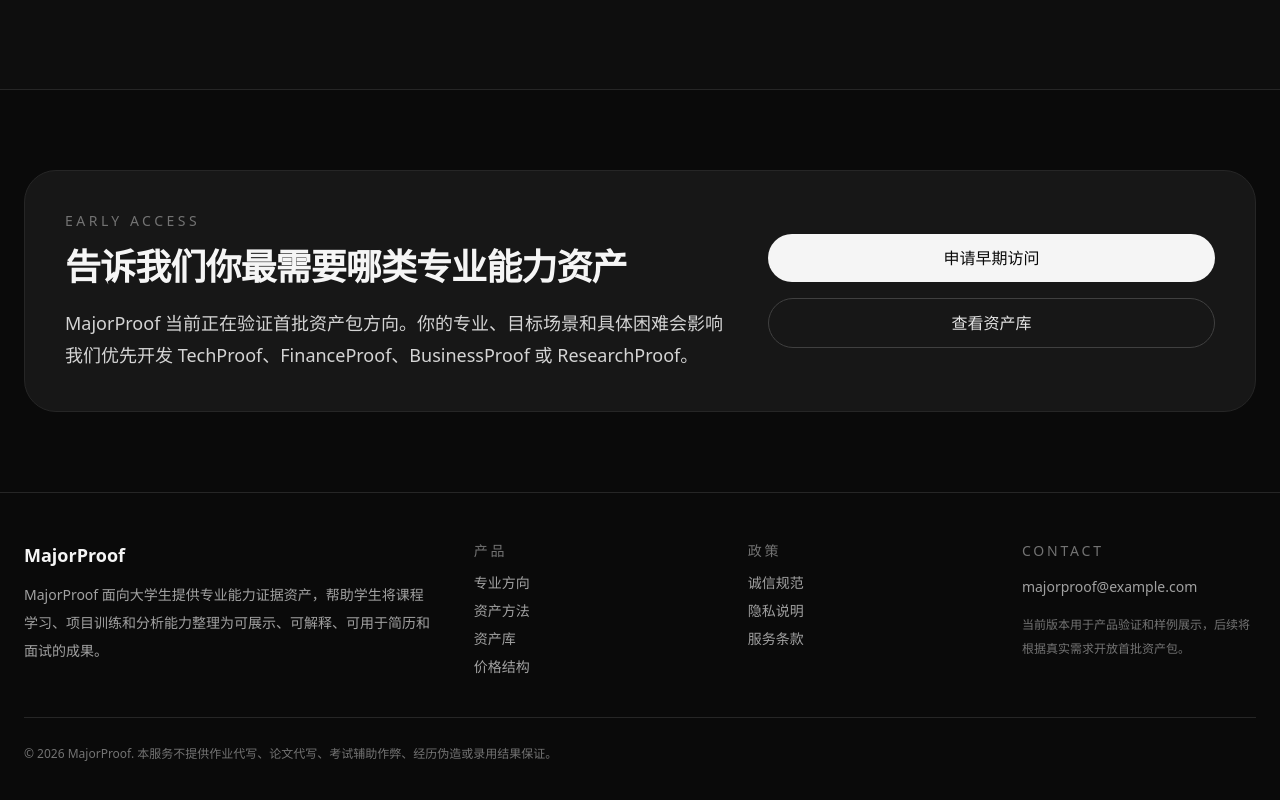
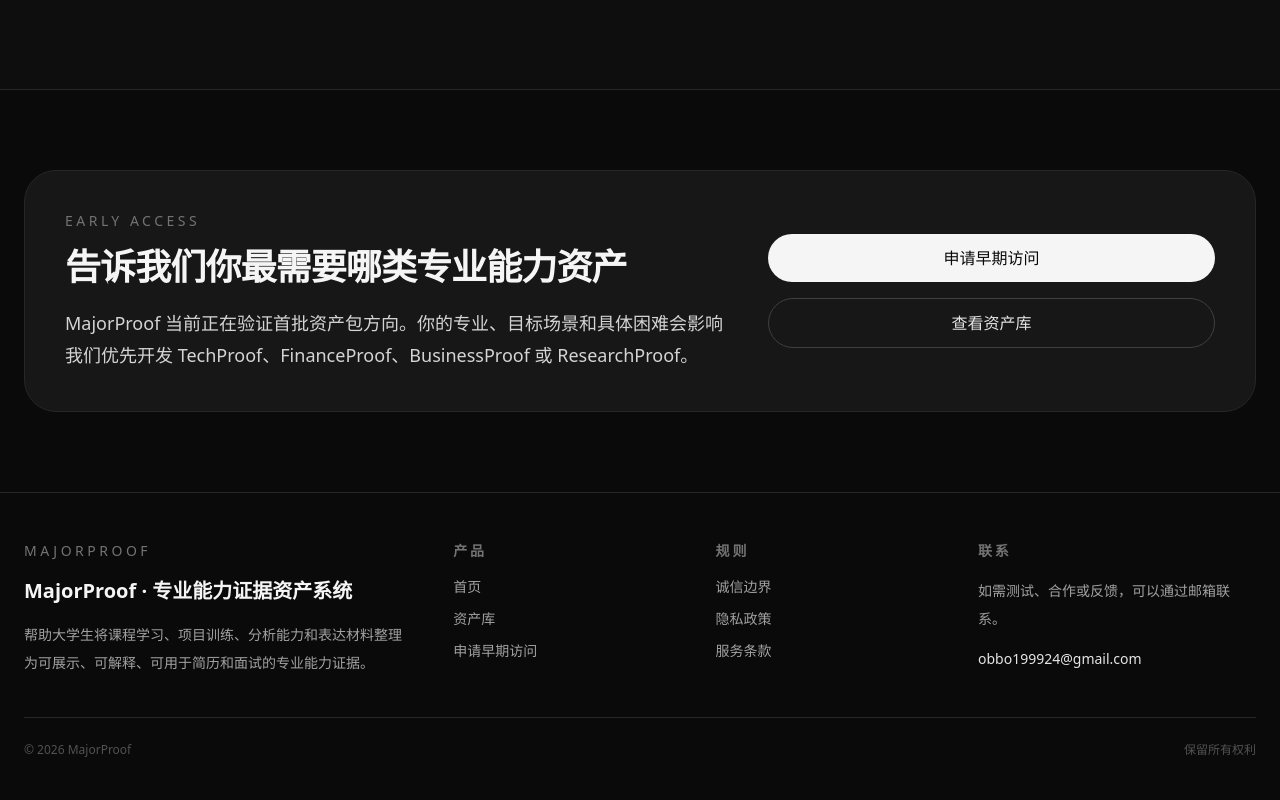
Before and after one commit to Acthelion/majorproof-web, a Next.js app: page / in a window 1280 px wide. Shown: the part 4213-5013 px from the top of the page. Built offline with nearby package versions, Linux system fonts and the light colour scheme.

Commit message:
Update public contact email

```diff
--- a/src/components/PublicFooter.tsx
+++ b/src/components/PublicFooter.tsx
@@ -2,93 +2,149 @@ type PublicFooterProps = {
   locale: "zh" | "en";
 };
 
+const contactEmail = "obbo199924@gmail.com";
+
 export default function PublicFooter({ locale }: PublicFooterProps) {
   const isZh = locale === "zh";
 
+  const footerCopy = isZh
+    ? {
+        brandLine: "MajorProof · 专业能力证据资产系统",
+        description:
+          "帮助大学生将课程学习、项目训练、分析能力和表达材料整理为可展示、可解释、可用于简历和面试的专业能力证据。",
+        productTitle: "产品",
+        legalTitle: "规则",
+        contactTitle: "联系",
+        home: "首页",
+        assets: "资产库",
+        requestAccess: "申请早期访问",
+        integrity: "诚信边界",
+        privacy: "隐私政策",
+        terms: "服务条款",
+        contactText: "如需测试、合作或反馈，可以通过邮箱联系。",
+        copyright: "保留所有权利",
+      }
+    : {
+        brandLine: "MajorProof · Evidence-based professional assets",
+        description:
+          "MajorProof helps students turn coursework, projects, analytical work, and professional preparation into evidence-based assets for resumes, interviews, applications, and portfolios.",
+        productTitle: "Product",
+        legalTitle: "Rules",
+        contactTitle: "Contact",
+        home: "Home",
+        assets: "Assets",
+        requestAccess: "Request access",
+        integrity: "Integrity",
+        privacy: "Privacy",
+        terms: "Terms",
+        contactText:
+          "For testing, collaboration, or feedback, contact MajorProof by email.",
+        copyright: "All rights reserved",
+      };
+
   const homeHref = isZh ? "/" : "/en";
   const assetsHref = isZh ? "/assets" : "/en/assets";
+  const requestHref = isZh ? "/request-access" : "/en/request-access";
   const integrityHref = isZh ? "/integrity" : "/en/integrity";
   const privacyHref = isZh ? "/privacy" : "/en/privacy";
   const termsHref = isZh ? "/terms" : "/en/terms";
 
   return (
     <footer className="border-t border-neutral-800 bg-neutral-950 px-6 py-12 text-neutral-400">
-      <div className="mx-auto grid max-w-7xl gap-10 md:grid-cols-[1.4fr_0.8fr_0.8fr_0.8fr]">
+      <div className="mx-auto grid max-w-7xl gap-10 md:grid-cols-[1.4fr_0.8fr_0.8fr_1fr]">
         <div>
-          <h2 className="mb-3 text-lg font-semibold text-neutral-100">
+          <p className="text-sm uppercase tracking-[0.25em] text-neutral-500">
             MajorProof
+          </p>
+
+          <h2 className="mt-4 text-xl font-semibold text-neutral-100">
+            {footerCopy.brandLine}
           </h2>
-          <p className="max-w-md text-sm leading-7">
-            {isZh
-              ? "MajorProof 面向大学生提供专业能力证据资产，帮助学生将课程学习、项目训练和分析能力整理为可展示、可解释、可用于简历和面试的成果。"
-              : "MajorProof develops evidence-based professional assets for students, helping them convert coursework, project practice, and analytical skills into work samples that can be presented, explained, and used in resumes or interviews."}
+
+          <p className="mt-4 max-w-md text-sm leading-7">
+            {footerCopy.description}
           </p>
         </div>
 
         <div>
-          <h3 className="mb-3 text-sm font-medium uppercase tracking-[0.2em] text-neutral-500">
-            {isZh ? "产品" : "Product"}
-          </h3>
-          <div className="space-y-2 text-sm">
+          <h2 className="text-sm font-semibold uppercase tracking-[0.2em] text-neutral-500">
+            {footerCopy.productTitle}
+          </h2>
+
+          <div className="mt-4 flex flex-col gap-3 text-sm">
             <a
-              href={`${homeHref}#categories`}
-              className="block hover:text-neutral-100"
+              href={homeHref}
+              className="transition hover:text-neutral-100"
             >
-              {isZh ? "专业方向" : "Categories"}
+              {footerCopy.home}
             </a>
+
             <a
-              href={`${homeHref}#method`}
-              className="block hover:text-neutral-100"
+              href={assetsHref}
+              className="transition hover:text-neutral-100"
             >
-              {isZh ? "资产方法" : "Asset Method"}
+              {footerCopy.assets}
             </a>
-            <a href={assetsHref} className="block hover:text-neutral-100">
-              {isZh ? "资产库" : "Assets"}
-            </a>
+
             <a
-              href={`${homeHref}#pricing`}
-              className="block hover:text-neutral-100"
+              href={requestHref}
+              className="transition hover:text-neutral-100"
             >
-              {isZh ? "价格结构" : "Pricing"}
+              {footerCopy.requestAccess}
             </a>
           </div>
         </div>
 
         <div>
-          <h3 className="mb-3 text-sm font-medium uppercase tracking-[0.2em] text-neutral-500">
-            {isZh ? "政策" : "Policy"}
-          </h3>
-          <div className="space-y-2 text-sm">
-            <a href={integrityHref} className="block hover:text-neutral-100">
-              {isZh ? "诚信规范" : "Academic Integrity"}
+          <h2 className="text-sm font-semibold uppercase tracking-[0.2em] text-neutral-500">
+            {footerCopy.legalTitle}
+          </h2>
+
+          <div className="mt-4 flex flex-col gap-3 text-sm">
+            <a
+              href={integrityHref}
+              className="transition hover:text-neutral-100"
+            >
+              {footerCopy.integrity}
             </a>
-            <a href={privacyHref} className="block hover:text-neutral-100">
-              {isZh ? "隐私说明" : "Privacy"}
+
+            <a
+              href={privacyHref}
+              className="transition hover:text-neutral-100"
+            >
+              {footerCopy.privacy}
             </a>
-            <a href={termsHref} className="block hover:text-neutral-100">
-              {isZh ? "服务条款" : "Terms"}
+
+            <a
+              href={termsHref}
+              className="transition hover:text-neutral-100"
+            >
+              {footerCopy.terms}
             </a>
           </div>
         </div>
 
         <div>
-          <h3 className="mb-3 text-sm font-medium uppercase tracking-[0.2em] text-neutral-500">
-            Contact
-          </h3>
-          <p className="break-all text-sm leading-7">majorproof@example.com</p>
-          <p className="mt-3 text-xs leading-6 text-neutral-500">
-            {isZh
-              ? "当前版本用于产品验证和样例展示，后续将根据真实需求开放首批资产包。"
-              : "The current version is for product validation and sample presentation. Initial asset packs will be released after demand validation."}
+          <h2 className="text-sm font-semibold uppercase tracking-[0.2em] text-neutral-500">
+            {footerCopy.contactTitle}
+          </h2>
+
+          <p className="mt-4 text-sm leading-7">
+            {footerCopy.contactText}
           </p>
+
+          <a
+            href={`mailto:${contactEmail}`}
+            className="mt-3 block break-all text-sm leading-7 text-neutral-200 transition hover:text-white"
+          >
+            {contactEmail}
+          </a>
         </div>
       </div>
 
-      <div className="mx-auto mt-10 max-w-7xl border-t border-neutral-800 pt-6 text-xs leading-6 text-neutral-500">
-        © {new Date().getFullYear()} MajorProof.{" "}
-        {isZh
-          ? "本服务不提供作业代写、论文代写、考试辅助作弊、经历伪造或录用结果保证。"
-          : "This service does not provide assignment completion, essay ghostwriting, exam misconduct assistance, fake experience fabrication, or guaranteed employment outcomes."}
+      <div className="mx-auto mt-10 flex max-w-7xl flex-col gap-3 border-t border-neutral-800 pt-6 text-xs text-neutral-600 md:flex-row md:items-center md:justify-between">
+        <p>© {new Date().getFullYear()} MajorProof</p>
+        <p>{footerCopy.copyright}</p>
       </div>
     </footer>
   );
```
